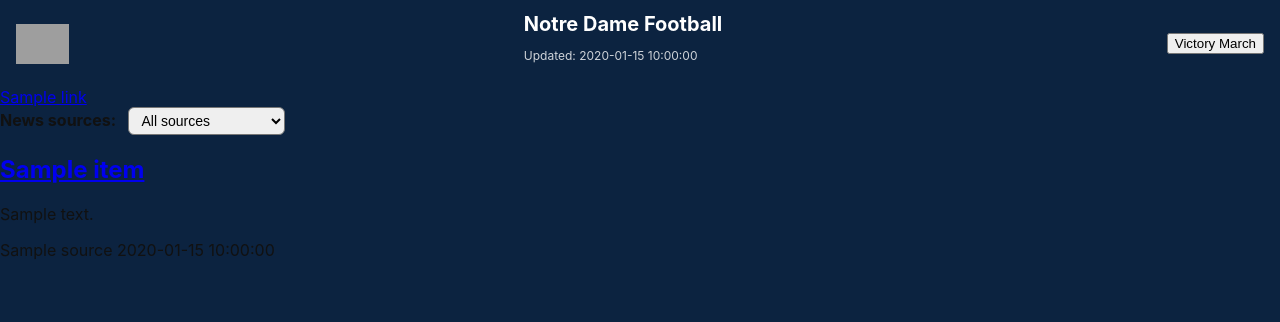
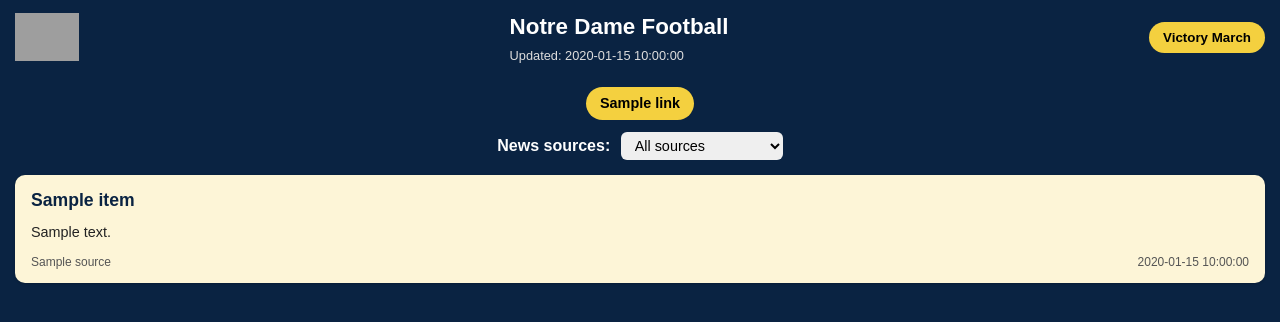
Before and after one commit to jasonab74-ctrl/notre-dame-football, a Flask app: template templates/index.html in a window 1280 px wide. Shown: the top 322 px of the page. Run offline with Flask 3, Linux system fonts and the light colour scheme; the template is opened without the code that fills it: most values are stand-ins (such as "Sample title", 1, 10 or a date in 2020); grey boxes are pictures that could not be loaded.

Commit message:
Update style.css

```diff
--- a/static/style.css
+++ b/static/style.css
@@ -1,124 +1,140 @@
-/* ===== General Reset ===== */
+/* General reset */
 body {
-  font-family: -apple-system, BlinkMacSystemFont, "Segoe UI", Roboto, Helvetica, Arial, sans-serif;
-  background: #0c2340; /* ND blue */
+  margin: 0;
+  font-family: Arial, sans-serif;
+  background-color: #0a2342; /* ND navy */
   color: #111;
-  margin: 0;
-  padding: 0;
+  line-height: 1.5;
 }
 
-/* ===== Banner ===== */
-header {
+/* Banner */
+.banner {
   display: flex;
   align-items: center;
   justify-content: space-between;
-  background: #0c2340;
+  background-color: #0a2342;
   color: white;
-  padding: 12px 16px;
-  min-height: 60px;   /* reduced height */
+  padding: 10px 15px;
 }
 
-header img {
-  height: 40px;       /* smaller ND logo */
+.team-logo {
+  height: 48px;
   margin-right: 10px;
 }
 
-header h1 {
-  font-size: 20px;
+.banner-text h1 {
   margin: 0;
-  line-height: 1.2;
+  font-size: 1.4rem;
 }
 
-header .updated {
-  font-size: 12px;
-  opacity: 0.8;
+.updated {
+  font-size: 0.8rem;
+  color: #ddd;
+  margin: 2px 0 0 0;
 }
 
-/* ===== Fight Song Button ===== */
-button.fight-song {
-  background: #C99700; /* ND gold */
-  color: #111;
+.fight-button {
+  background: #f4d03f;
   border: none;
   border-radius: 20px;
-  padding: 6px 14px;
+  padding: 8px 14px;
   font-weight: bold;
   cursor: pointer;
+  color: black;
+}
+.fight-button:hover {
+  background: #d4b20f;
 }
 
-button.fight-song:hover {
-  opacity: 0.9;
+/* Buttons */
+nav.buttons {
+  display: flex;
+  flex-wrap: wrap;
+  justify-content: center;
+  margin: 12px 10px;
+  gap: 8px;
 }
 
-/* ===== Nav Buttons ===== */
-.nav-buttons {
-  display: flex;
-  flex-wrap: wrap;
-  gap: 8px 10px;
-  padding: 12px 16px;
+.btn {
+  background-color: #f4d03f;
+  color: black;
+  text-decoration: none;
+  padding: 6px 14px;
+  border-radius: 18px;
+  font-weight: bold;
+  font-size: 0.9rem;
+  display: inline-block;
+}
+.btn:hover {
+  background-color: #d4b20f;
 }
 
-.nav-buttons a {
-  background: #C99700;  /* ND gold */
-  color: #111 !important;
-  padding: 6px 12px;
-  border-radius: 20px;
-  text-decoration: none !important;
-  font-size: 14px;
-  font-weight: 600;
-  white-space: nowrap;
+/* Filter bar */
+.filter-bar {
+  margin: 10px;
+  text-align: center;
+  color: white;
+}
+.filter-bar label {
+  margin-right: 6px;
+}
+.filter-bar select {
+  padding: 5px 10px;
+  border-radius: 6px;
+  border: none;
+  font-size: 0.9rem;
 }
 
-.nav-buttons a:hover {
-  background: #b58c00;
+/* Article cards */
+#articles {
+  margin: 15px;
 }
 
-/* ===== News Sources Label & Dropdown ===== */
-.sources {
-  padding: 0 16px 12px;
-  font-size: 14px;
-  font-weight: 600;
-  color: white;
+.card {
+  background: #fdf5d7; /* light gold */
+  color: #222;
+  padding: 12px 16px;
+  margin-bottom: 14px;
+  border-radius: 10px;
+  box-shadow: 0 1px 3px rgba(0,0,0,0.2);
 }
 
-select {
-  margin-left: 8px;
-  padding: 4px 8px;
-  font-size: 14px;
-  border-radius: 6px;
+.card h2 {
+  margin: 0 0 8px 0;
+  font-size: 1.1rem;
 }
-
-/* ===== Article Bubbles ===== */
-.article {
-  background: #f5e6b3; /* light ND gold */
-  border-radius: 10px;
-  padding: 14px;
-  margin: 10px 16px;
-  color: #111;
+.card h2 a {
+  color: #0a2342; /* dark blue */
+  font-weight: bold;
+  text-decoration: none;
 }
-
-.article h2 {
-  font-size: 16px;
-  margin: 0 0 6px 0;
-  color: #0c2340;      /* ND dark blue */
-  font-weight: 700;
-}
-
-.article h2 a {
-  color: #0c2340 !important;
-  text-decoration: none !important; /* no underline */
-}
-
-.article h2 a:hover {
+.card h2 a:hover {
   text-decoration: underline;
 }
 
-.article p {
-  font-size: 14px;
-  margin: 0 0 6px 0;
+.card p {
+  margin: 0 0 10px 0;
+  font-size: 0.9rem;
 }
 
-.article .meta {
-  font-size: 12px;
-  color: #333;
-  opacity: 0.8;
+.card footer {
+  display: flex;
+  justify-content: space-between;
+  font-size: 0.75rem;
+  color: #555;
 }
+
+/* Responsive */
+@media (max-width: 600px) {
+  .banner {
+    flex-direction: column;
+    align-items: flex-start;
+  }
+  .team-logo {
+    height: 40px;
+    margin-bottom: 6px;
+  }
+  nav.buttons {
+    justify-content: flex-start;
+  }
+}
```
